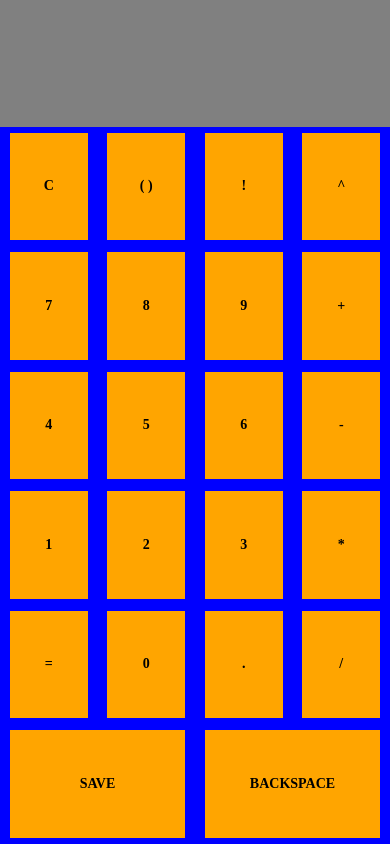
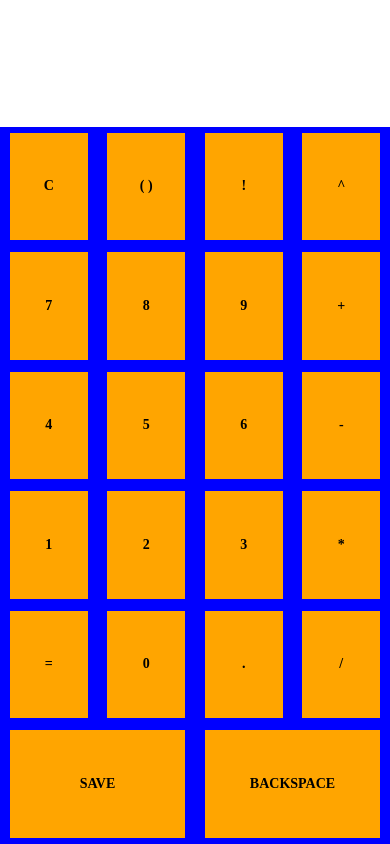
Before and after one commit to abhi-kr-2100/power-calculator-react-native-client, a React Native app: screen / in a window 390 px wide. Built offline with nearby package versions, Linux system fonts and the light colour scheme.

Commit message:
Make the IO Display screen more customizable

```diff
--- a/components/CalculatorView.tsx
+++ b/components/CalculatorView.tsx
@@ -1,5 +1,6 @@
 import { useState } from "react"
 import {
+    ColorValue,
     StyleProp, TextInput, TextInputProps, View, ViewStyle
 } from "react-native"
 
@@ -12,6 +13,9 @@ import ButtonRow from "./ButtonRow"
 export type CalculatorViewPropsType = {
     height: string | number | undefined
     width: string | number | undefined
+
+    ioDisplayBackgroundColor: ColorValue | undefined
+    ioDisplayFontSize: number | undefined
 }
 
 
@@ -70,9 +74,9 @@ const CalculatorView = (props: CalculatorViewPropsType) => {
             height: '15%',
             paddingRight: '2%',
 
-            backgroundColor: 'gray',
+            backgroundColor: props.ioDisplayBackgroundColor,
 
-            fontSize: 25,
+            fontSize: props.ioDisplayFontSize,
             fontWeight: 'bold',
             textAlign: 'right',
 
```
